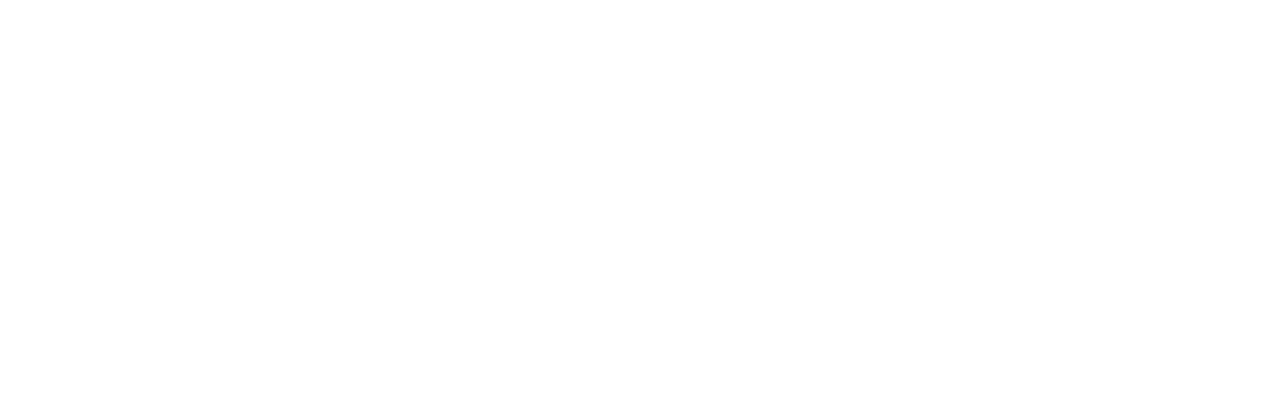
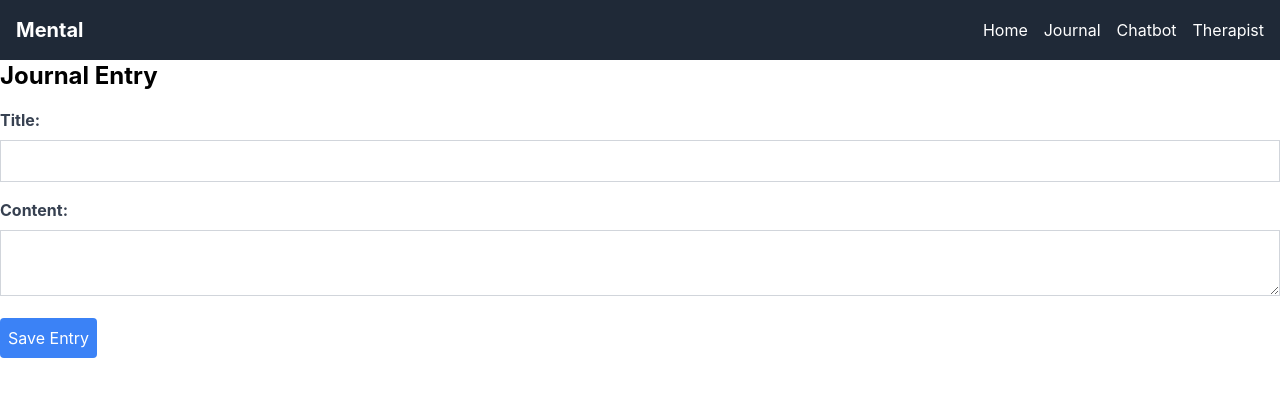
Before and after one commit to Deval1807/Mental-Health-Support, a React (Create React App) app: page /journal in a window 1280 px wide. Before the commit this address had no page. Shown: the top 396 px of the page. Built offline with nearby package versions, Linux system fonts and the light colour scheme; the HTML template or start-up script is replaced by a standard one.

Commit message:
Added user page

```diff
--- a/src/App.js
+++ b/src/App.js
@@ -2,11 +2,16 @@
 import './App.css';
 
 import HomePage from './pages/HomePage';
+import UserHomePage from './pages/UserHome';
+import JournalEntry from './pages/JournalEntry';
 
 function App() {
   return (
     <Routes>
       <Route path='/' element={<HomePage />}></Route>
+      <Route path='/user' element={<UserHomePage />}></Route>
+      {/* <Route path='/therapis' element={<HomePage />}></Route> */}
+      <Route path='/journal' element={<JournalEntry />}></Route>
     </Routes>
   );
 }
--- /dev/null
+++ b/src/components/navbar.js
@@ -0,0 +1,45 @@
+import React from 'react';
+import { NavLink } from "react-router-dom";
+
+const Navbar = () => {
+  return (
+    <nav className="bg-gray-800 p-4">
+      <div className="container mx-auto flex justify-between items-center">
+        <div className="text-white font-bold text-xl">Mental</div>
+
+        <ul className="flex space-x-4">
+          <li>
+            <a href="#" className="text-white hover:text-gray-300">
+                <NavLink to="/user" className="nav-link">
+                    Home
+                </NavLink>
+            </a>
+          </li>
+          <li>
+            <a href="#" className="text-white hover:text-gray-300">
+                <NavLink to="/journal" className="nav-link">
+                    Journal
+                </NavLink>
+            </a>
+          </li>
+          <li>
+            <a href="#" className="text-white hover:text-gray-300">
+                <NavLink to="/" className="nav-link">
+                    Chatbot
+                </NavLink>
+            </a>
+          </li>
+          <li>
+            <a href="#" className="text-white hover:text-gray-300">
+                <NavLink to="/" className="nav-link">
+                    Therapist
+                </NavLink>
+            </a>
+          </li>
+        </ul>
+      </div>
+    </nav>
+  );
+};
+
+export default Navbar;
--- /dev/null
+++ b/src/pages/JournalEntry.js
@@ -0,0 +1,68 @@
+// JournalEntry.js
+
+import React, { useState } from 'react';
+
+import Navbar from '../components/navbar';
+
+const JournalEntry = () => {
+  const [title, setTitle] = useState('');
+  const [content, setContent] = useState('');
+
+  const handleTitleChange = (e) => {
+    setTitle(e.target.value);
+  };
+
+  const handleContentChange = (e) => {
+    setContent(e.target.value);
+  };
+
+  const handleSubmit = (e) => {
+    e.preventDefault();
+
+    // You can handle the submission logic here, like storing the entry in a database.
+    console.log('Title:', title);
+    console.log('Content:', content);
+
+    // Reset the form after submission
+    setTitle('');
+    setContent('');
+  };
+
+  return (
+    <div>
+      <Navbar />
+      <h2 className="text-2xl font-bold mb-4">Journal Entry</h2>
+      <form onSubmit={handleSubmit}>
+        <label htmlFor="title" className="block text-gray-700 font-bold mb-2">
+          Title:
+        </label>
+        <input
+          type="text"
+          id="title"
+          className="border border-gray-300 p-2 mb-4 w-full"
+          value={title}
+          onChange={handleTitleChange}
+        />
+
+        <label htmlFor="content" className="block text-gray-700 font-bold mb-2">
+          Content:
+        </label>
+        <textarea
+          id="content"
+          className="border border-gray-300 p-2 mb-4 w-full"
+          value={content}
+          onChange={handleContentChange}
+        />
+
+        <button
+          type="submit"
+          className="bg-blue-500 text-white p-2 rounded hover:bg-blue-600"
+        >
+          Save Entry
+        </button>
+      </form>
+    </div>
+  );
+};
+
+export default JournalEntry;
--- a/src/pages/UserHome.js
+++ b/src/pages/UserHome.js
@@ -0,0 +1,19 @@
+import React from 'react'
+
+import Navbar from '../components/navbar'
+
+export default function UserHome() {
+  return (
+    <>
+    <div>
+        <Navbar />
+    </div>
+    <div>
+        Community
+    </div>
+    <div>
+        Footer
+    </div>
+    </>
+  )
+}
```
